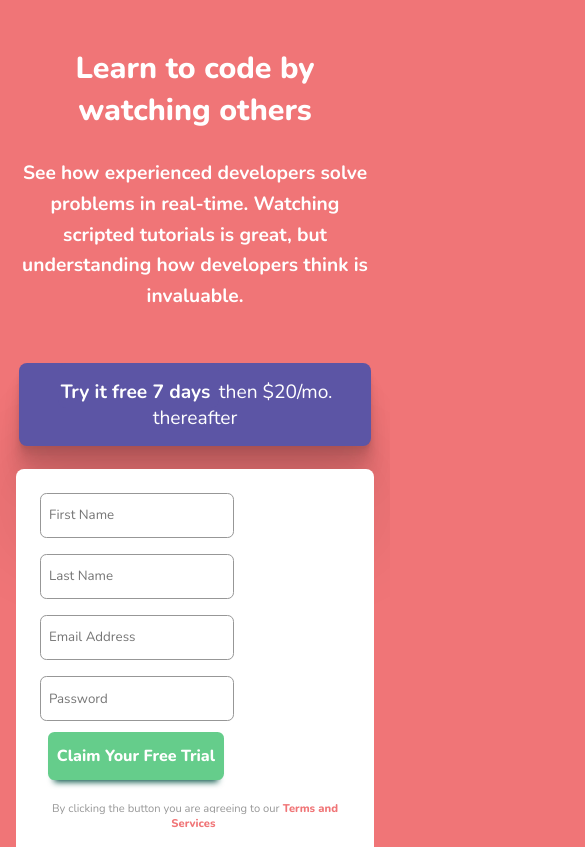
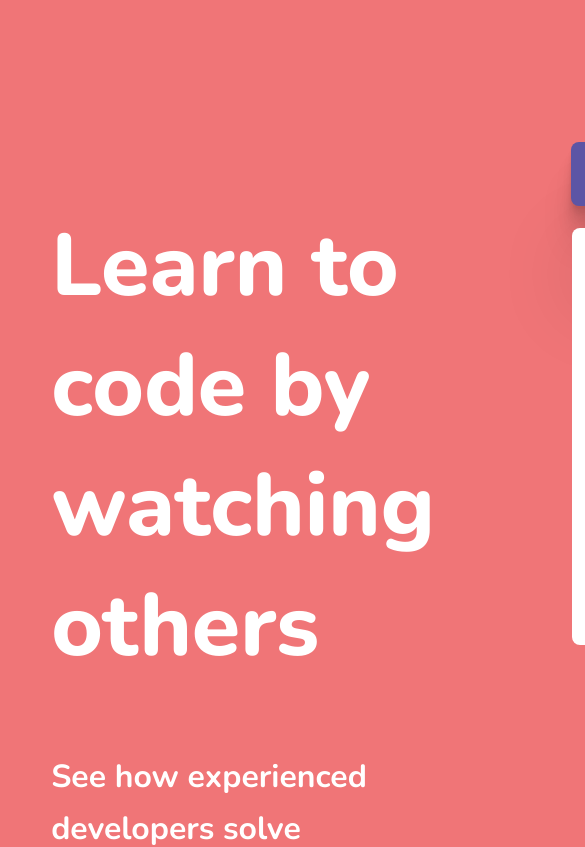
Before and after one commit to mj305/SignUpForm, a React (Create React App) app: page / in a window 390 px wide. Shown: the top 847 px of the page, 585 px wide, since content can reach past the window. Built offline with nearby package versions, Linux system fonts and the light colour scheme.

Commit message:
my screen finished and starting media queries

```diff
--- a/src/Components/Form/FormComponent.css
+++ b/src/Components/Form/FormComponent.css
@@ -1,3 +1,4 @@
+
   * {
     font-family: 'Nunito', sans-serif;
     color: white;
@@ -5,20 +6,28 @@
     padding: .2rem;
   }
 
+  .signup-container {
+    /* border: dotted white .2rem; */
+    display: flex;
+    height: 80vh;
+    margin: 4rem 1rem;
+    padding: 1rem;
+  }
+
   .signup-wrapper {
-  margin-top: .5rem;
+    /* border: dotted white .2rem; */
+    margin-top: 3rem;
+    width: 60rem;
   }
 
   .signup-header {
-  text-align: center;
-  font-size: 1.9rem;
+    font-size: 5.5rem;
     font-weight: 800;
   }
 
   .signup-paragraph {
-  font-size: 1.2rem;
+    font-size: 2rem;
     font-weight: 700;
-  text-align: center;
     line-height: 1.6;
   }
 
@@ -36,9 +45,13 @@
     font-size: 1.2rem;
     text-align: center;
     background-color: #5C55A5;
-  height: 4rem;
+    height: 2.8rem;
     border-radius: .5rem;
     padding-top: 1rem;
+    margin-top: 15%;
+
+    width: 73.5%;
+    margin-left: 7.7rem;
   }
 
   .form-wrapper{
@@ -46,6 +59,8 @@
     border-radius: .5rem;
     padding: 1rem;
     margin-bottom: 3rem;
+    width: 70%;
+    margin-left: 8rem;
   }
 
   .form-group {
@@ -53,7 +68,7 @@
     border-radius: .4rem;
     margin: .5rem;
     padding: .5rem;
-  width: 11rem;
+    width: 92%;
     height: 1.7rem;
     border: solid .01rem #979797;
   }
@@ -63,14 +78,14 @@
   }
 
   .form-button {
-  font-size: 1rem;
+    font-size: 1.5rem;
     color: white;
     font-weight: 800;
     background-color: #65CD8B;
     border: solid #65CD8B;
-  margin-left: .8rem;
     height: 3rem;
-  width: 11rem;
+    margin-left: .5rem;
+    width: 95%;
     border-radius: .4rem;
     outline: none;
     cursor: pointer;
--- a/src/Components/Form/FormComponent.jsx
+++ b/src/Components/Form/FormComponent.jsx
@@ -6,6 +6,7 @@ const FormComponent = () => {
 
   return (
     <>
+      <div className="signup-container">
 
         <div className="signup-wrapper" >
           <h1 className="signup-header">Learn to code by watching others</h1>
@@ -44,6 +45,7 @@ const FormComponent = () => {
 
         </div>
 
+      </div>
     </>
   )
 }
```
Lines whose indentation alone changed are shown as unchanged.
